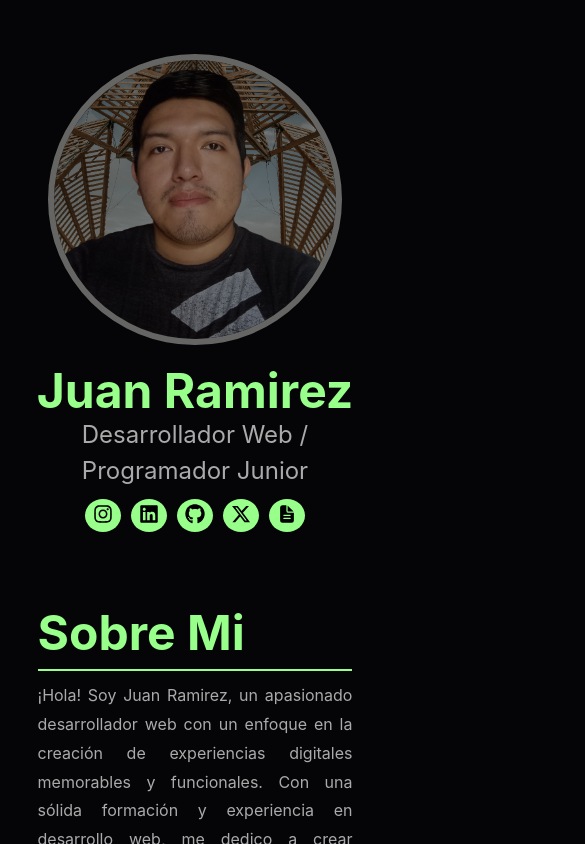
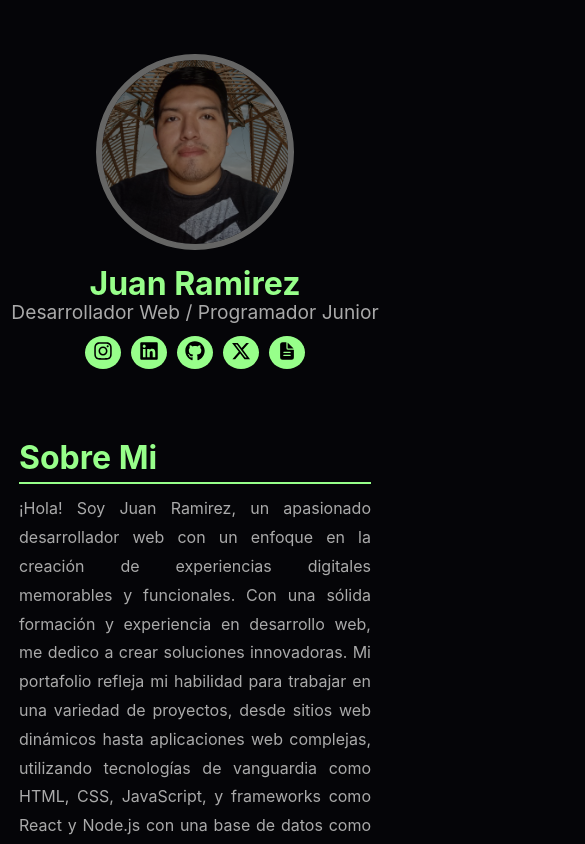
Before and after one commit to juanRCoder/updating-portfolio, a React (Vite) app: page / in a window 390 px wide. Shown: the top 844 px of the page, 585 px wide, since content can reach past the window. Built offline with nearby package versions, Linux system fonts and the light colour scheme; the HTML template or start-up script is replaced by a standard one.

Commit message:
feat: page mode responsive

```diff
--- a/src/App.scss
+++ b/src/App.scss
@@ -1,7 +1,10 @@
 .MainInterface {
-display: flex;
-    flex-direction: column;
-    max-width: 1350px;
-    margin: auto;
-    width: 85%;
+  display: flex;
+  flex-direction: column;
+  max-width: 1350px;
+  margin: auto;
+  width: 85%;
+  @media screen and (max-width: 768px) {
+    width: 95%;
+  }
 }
--- a/src/components/About/About.scss
+++ b/src/components/About/About.scss
@@ -8,8 +8,11 @@
     > h1 {
       font-size: xxx-large;
       margin: 0;
-      border-bottom: 2px solid #97FF8A;
-      color: #97FF8A;
+      border-bottom: 2px solid #97ff8a;
+      color: #97ff8a;
+      @media screen and (max-width: 500px) {
+        font-size: xx-large;
+      }
     }
     > p {
       color: #aaa;
--- a/src/components/Contact/Contact.scss
+++ b/src/components/Contact/Contact.scss
@@ -1,26 +1,32 @@
 footer {
   width: 95%;
-    height: 50px;
   margin: auto;
-    border-top: 2px solid #97FF8A;
+  border-top: 2px solid #97ff8a;
   display: flex;
   justify-content: space-between;
   align-items: center;
   color: #aaa;
   font-size: 18px;
-    padding: 20px 0px;
+  padding: 20px 0;
+  @media screen and (max-width: 410px) {
+    display: block;
+  }
 
   > a {
     display: flex;
     align-items: center;
     :hover {
-            color: #97FF8A;
+      color: #97ff8a;
+    }
+    @media screen and (max-width: 410px) {
+        display: flow;
+        text-align: right;
     }
 
     .iconR {
       transform: scale(2.5);
       margin-right: 20px;
-            color: #97FF8A;;
+      color: #97ff8a;
     }
   }
 }
--- a/src/components/Home/Home.scss
+++ b/src/components/Home/Home.scss
@@ -7,7 +7,7 @@
 
   &_box {
     text-align: center;
-    color: #97FF8A;
+    color: #97ff8a;
 
     &_photo {
       mix-blend-mode: difference;
@@ -15,9 +15,14 @@
       width: 85%;
       margin: auto;
 
+      @media screen and (max-width: 500px) {
+        width: 50%;
+      }
+
       > img {
         border-radius: 50%;
         width: 100%;
+        height: 100%;
         object-fit: cover;
         outline: 6px solid #aaa;
       }
@@ -26,12 +31,18 @@
       font-weight: bold;
       font-size: xxx-large;
       margin: 10px 0 0;
+      @media screen and (max-width: 500px) {
+        font-size: xx-large;
+      }
     }
     &_job {
       color: #aaa;
       margin: -10px 0 0 0;
       font-weight: 400;
       font-size: x-large;
+      @media screen and (max-width: 500px) {
+        font-size: larger;
+      }
     }
     &_redes {
       display: flex;
@@ -40,7 +51,7 @@
       margin-top: 10px;
 
       &_span {
-        background-color: #97FF8A;
+        background-color: #97ff8a;
         color: #000;
         border-radius: 50%;
         padding: 3px 8px 0;
@@ -48,7 +59,7 @@
         cursor: pointer;
         transition: box-shadow 0.3s ease;
         &:hover {
-          box-shadow: 0 0 8px 1px #7FFFD4;
+          box-shadow: 0 0 8px 1px #7fffd4;
         }
       }
     }
--- a/src/components/projects/Projectss.scss
+++ b/src/components/projects/Projectss.scss
@@ -8,6 +8,13 @@
   width: 95%;
   margin: auto;
   margin-bottom: 25px;
+
+  @media screen and (max-width: 768px) {
+    grid-template-columns: repeat(2, 1fr);
+  }
+  @media screen and (max-width: 470px) {
+    grid-template-columns: repeat(1, 1fr);
+  }
 
   &_box {
     position: relative;
```
Also changed, not shown: 1 other file (tests, documents, lock files or other folders). Lines whose indentation alone changed are shown as unchanged.
